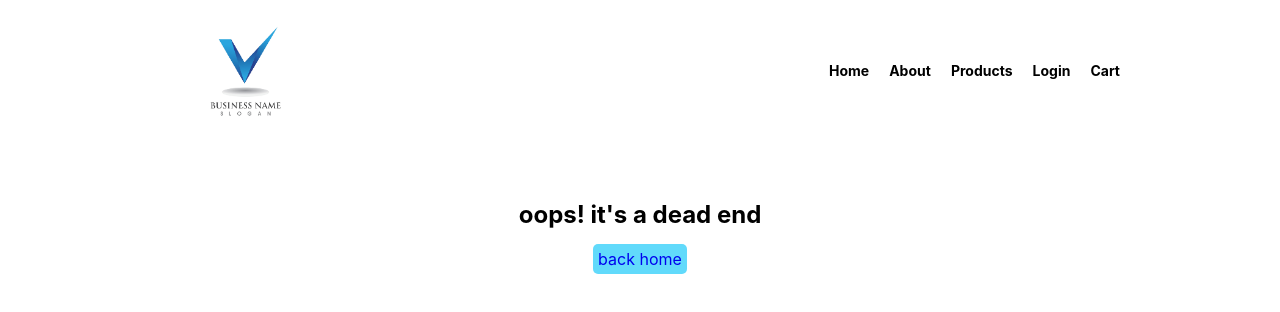
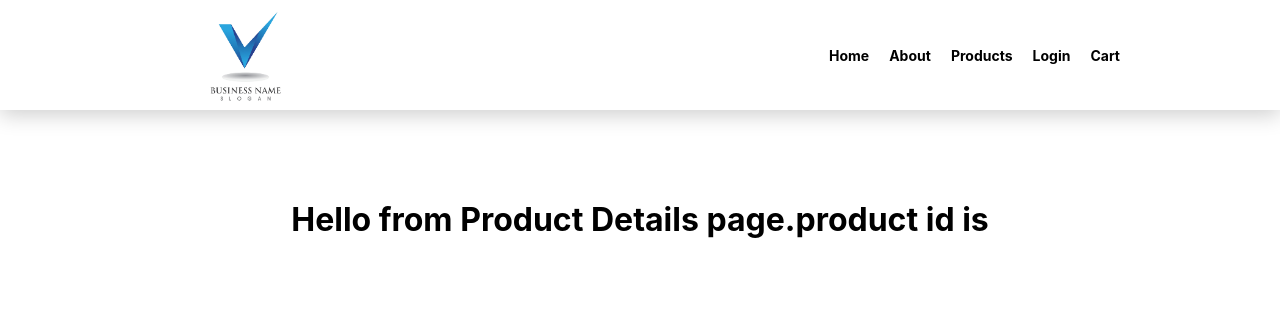
Before and after one commit to mohiandipta/e-comm-online-store-using-react, a React (Create React App) app: page /productdetails in a window 1280 px wide. Shown: the top 312 px of the page. Built offline with nearby package versions, Linux system fonts and the light colour scheme; no server answers.

Commit message:
productlist and product showing and product detailes page added, featured product added in the homepage

```diff
--- a/src/App.css
+++ b/src/App.css
@@ -51,11 +51,12 @@ header {
   top: 0;
   /* left: -40px; */
   width: 100%;
-  padding: 20px 150px;
+  padding: 5px 150px;
   display: flex;
   justify-content: space-between;
   align-items: center;
   transition: 0.5s;
+  box-shadow: 0px 5px 20px #00000031;
 }
 
 header ul {
@@ -99,9 +100,9 @@ header ul li :hover {
 }
 
 .banner-img {
-  margin-top: -50px;
+  margin-top: -100px;
   height: 850px;
-  width: 1920px;
+  width: 1903px;
 }
 
 .banner {
@@ -157,3 +158,7 @@ header ul li :hover {
   background-color: crimson;
   display: inline-block;
 }
+
+.featured-products {
+  margin-top: 400px;
+}
--- a/src/App.js
+++ b/src/App.js
@@ -30,6 +30,9 @@ const App = () => (
       <Route path="/products">
         <Products />
       </Route>
+      <Route path="/productdetails">
+        <ProductDetails />
+      </Route>
       <Route path="*">
         <Error />
       </Route>
--- a/src/components/product/FeaturedProducts.js
+++ b/src/components/product/FeaturedProducts.js
@@ -0,0 +1,14 @@
+import React from 'react';
+import ProductList from './ProductList'
+import { ProductContext } from '../../context/products'
+import Loading from '../Loading'
+
+export default function FeaturedProducts() {
+    const { loading, featured, products } = React.useContext(ProductContext)
+
+    if (loading) {
+        return <Loading />
+    }
+    return <ProductList title="featured products" products={featured, products} />
+
+}
--- a/src/components/product/Product.js
+++ b/src/components/product/Product.js
@@ -8,7 +8,7 @@ const Product = ({ image, title, id, price }) => {
             <div className="img-container">
                 <img src={url} alt={title} />
                 <div>
-                    <Link to={`products/${id}`} className="btn-product-details">details</Link>
+                    <Link to={`/productdetails/${id}`} className="btn-product-details">details</Link>
                 </div>
                 <div className="product-footer">
                     <p className="product-title">{title}</p>
--- a/src/context/products.js
+++ b/src/context/products.js
@@ -2,6 +2,7 @@
 import React from 'react';
 import axios from 'axios'
 import url from '../utils/URL'
+import { FeaturedProducts } from '../utils/helpers'
 export const ProductContext = React.createContext();
 
 // Provider, Consumer, useContext()
@@ -16,7 +17,9 @@ const ProductProvider = ({ children }) => {
         setLoading(true)
         axios
             .get(`${url}/products`).then(response => {
+                const featured = FeaturedProducts(response.data)
                 setProducts(response.data);
+                setFeatured(featured)
                 setLoading(false)
             })
         return () => { };
--- a/src/pages/Home.js
+++ b/src/pages/Home.js
@@ -1,18 +1,23 @@
 import React, { Component } from 'react';
 import Hero from '../components/Hero'
 import { Link } from 'react-router-dom'
+import FeaturedProduct from '../components/product/FeaturedProducts'
 
 class Home extends Component {
     render() {
         return (
+            <section>
                 <div>
                     <><Hero>
                         <Link to="/products" className="btn-hero">
                             our product
                         </Link>
                     </Hero></>
-
                 </div>
+                <div className="featured-products">
+                    <FeaturedProduct />
+                </div>
+            </section>
         );
     }
 }
--- a/src/pages/ProductDetails.js
+++ b/src/pages/ProductDetails.js
@@ -4,5 +4,9 @@ import { useParams } from 'react-router-dom'
 export default function ProductDetails() {
     const { id } = useParams();
 
-    return <h1>Hello from Product Details page.product id is :{id}</h1>;
+    return (
+        <div>
+            <h1>Hello from Product Details page.product id is {id}</h1>
+        </div>
+    )
 }
--- a/src/pages/Products.js
+++ b/src/pages/Products.js
@@ -6,6 +6,7 @@ import ProductList from '../components/product/ProductList'
 const Products = () => {
     const { loading, products } = React.useContext(ProductContext);
     console.log(products)
+
     if (loading) {
         return <Loading />
     }
--- a/src/utils/helpers.js
+++ b/src/utils/helpers.js
@@ -0,0 +1,9 @@
+// helper functions
+
+export function FeaturedProducts(data) {
+    return (
+        data.filter(item => {
+            return item.featured === true
+        })
+    );
+}
```
Lines whose indentation alone changed are shown as unchanged.
